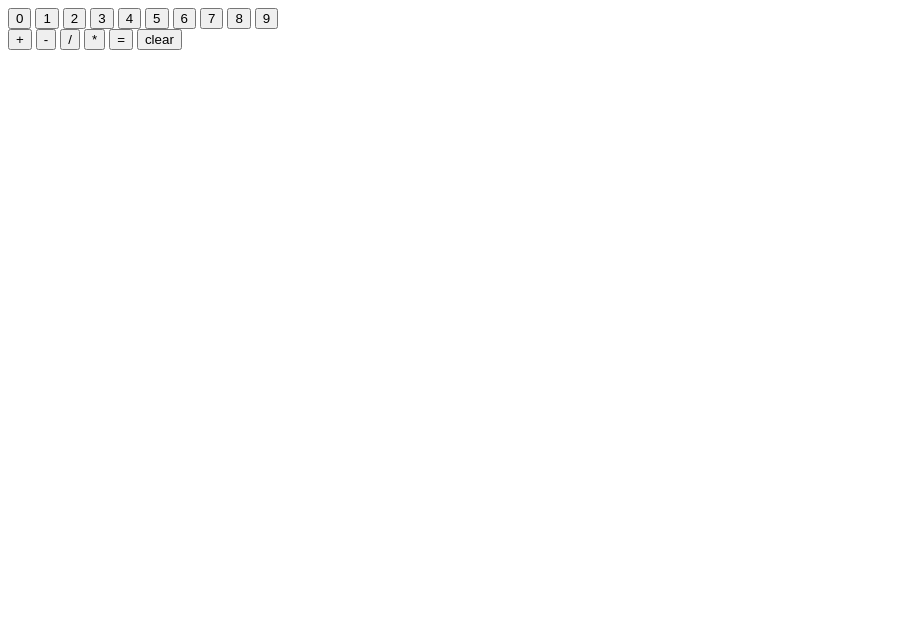
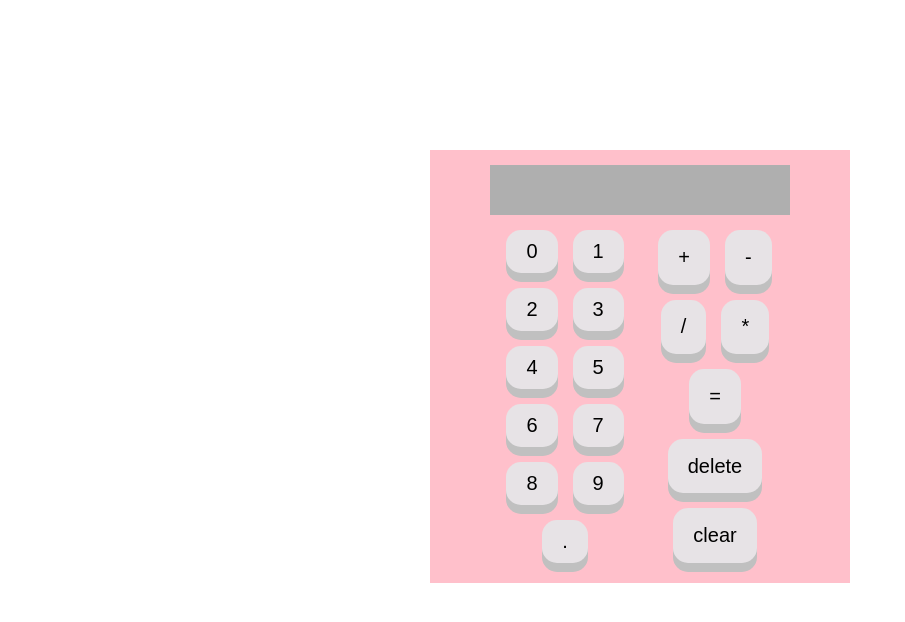
Before and after one commit to BlairKirara/calculator, a plain HTML site: page index.html in a window 1280 px wide. Shown: the whole page, without its empty margins (0-905 px from the left). Drawn offline with Linux system fonts and the light colour scheme.

Commit message:
Add css for the display of buttons

```diff
--- a/index.html
+++ b/index.html
@@ -2,13 +2,15 @@
 <html>
     <head>
         <meta charset="utf-8">
+        <link rel="stylesheet" href="style.css">
     </head>
     <body>
         <div class="content">
+            <div class="display">
+
+            </div>
             <div class="buttons">
-                <div class="display">
 
-                </div>
                 <div class="numButtons">
                     <button id="btn0">0</button>
                     <button id="btn1">1</button>
@@ -20,6 +22,7 @@
                     <button id="btn7">7</button>
                     <button id="btn8">8</button>
                     <button id="btn9">9</button>
+                    <button id=".">.</button>
                 </div>
                 <div class="operationButtons">
                     <button id="+">+</button>
@@ -27,6 +30,7 @@
                     <button id="/">/</button>
                     <button id="*">*</button>
                     <button id="=">=</button>
+                    <button id="delete">delete</button>
                     <button id="clear">clear</button>
                 </div>
             </div>
--- a/js.js
+++ b/js.js
@@ -67,6 +67,8 @@ const btn6 = document.getElementById("btn6");
 const btn7 = document.getElementById("btn7");
 const btn8 = document.getElementById("btn8");
 const btn9 = document.getElementById("btn9");
+const btnDec = document.getElementById(".");
+
 
 function displayNum(num){
     if(isItAProduct){
@@ -123,7 +125,13 @@ const subBtn = document.getElementById("-");
 const devBtn = document.getElementById("/");
 const mulBtn = document.getElementById("*");
 const equBtn = document.getElementById("=");
+const delBtn = document.getElementById("delete");
 const cleBtn = document.getElementById("clear");
+
+delBtn.addEventListener("click", () => {
+    display.innerText = display.innerText.slice(0, -1);
+    displayValue = parseInt(display.innerText);
+})
 
 addBtn.addEventListener("click", () => {
     display.innerText = '';
--- /dev/null
+++ b/style.css
@@ -0,0 +1,60 @@
+button {
+    padding: 10px 20px;
+    font-size: 20px;
+    box-shadow: 0 9px #c0c0c0;
+    border: none;
+    border-radius: 15px;
+    background-color: #e7e3e6;
+
+}
+
+.content {
+    display: flex;
+    flex-wrap: wrap;
+    background-color: pink;
+    width: 400px;
+    justify-content: center;
+    align-items: center;
+    margin-top: 150px;
+    margin-left: auto;
+    margin-right: auto;
+    padding: 10px;
+}
+
+.display {
+    height: 50px;
+    width: 300px;
+    line-height: 40px;
+    margin: 5px;
+    text-align: center;
+    font-size: 20px;
+    background-color: rgb(175, 175, 175);
+}
+
+.buttons {
+    padding: 10px;
+    display: flex;
+}
+
+.numButtons {
+    display: flex;
+    gap: 15px;
+    width: 150px;
+    flex-wrap: wrap;
+    justify-content: center;
+}
+
+.operationButtons {
+    display: flex;
+    gap: 15px;
+    width: 150px;
+    flex-wrap: wrap;
+    justify-content: center;
+}
+
+button:hover {background-color: #c7128b}
+button:active {
+    background-color: #c7128b;
+    box-shadow: 0 5px #666;
+    transform: translateY(4px);
+}
```
